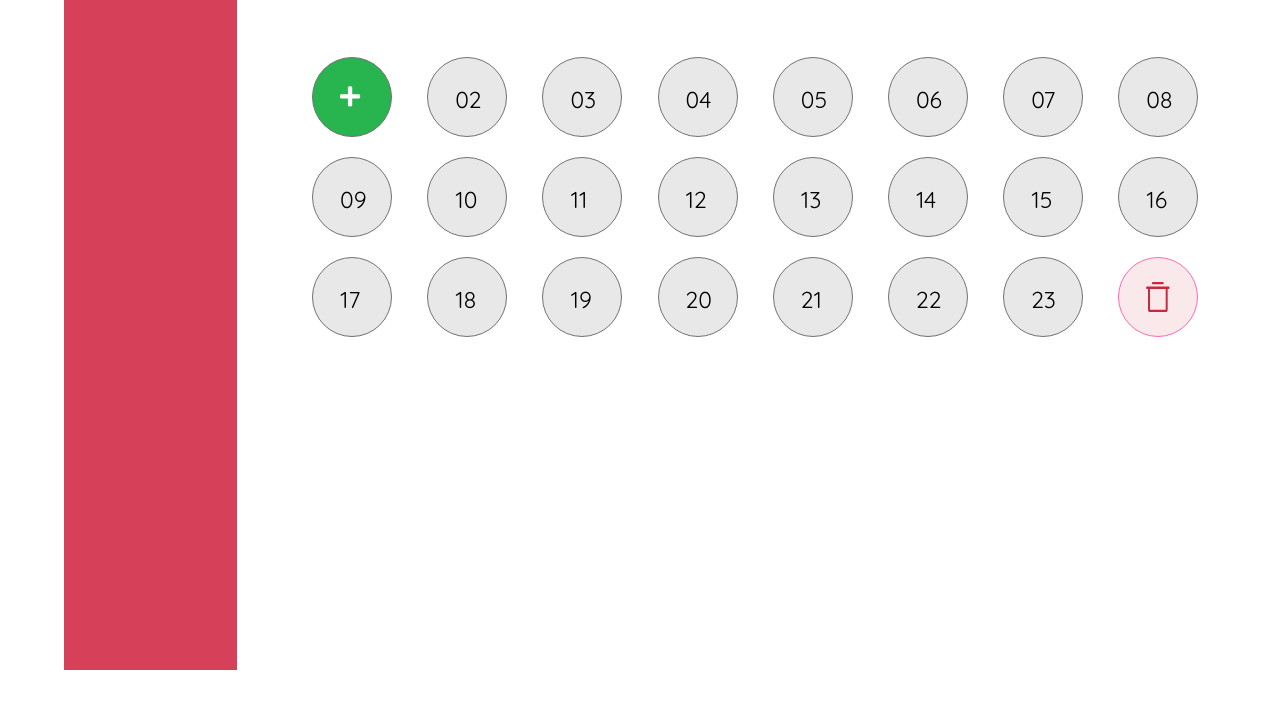
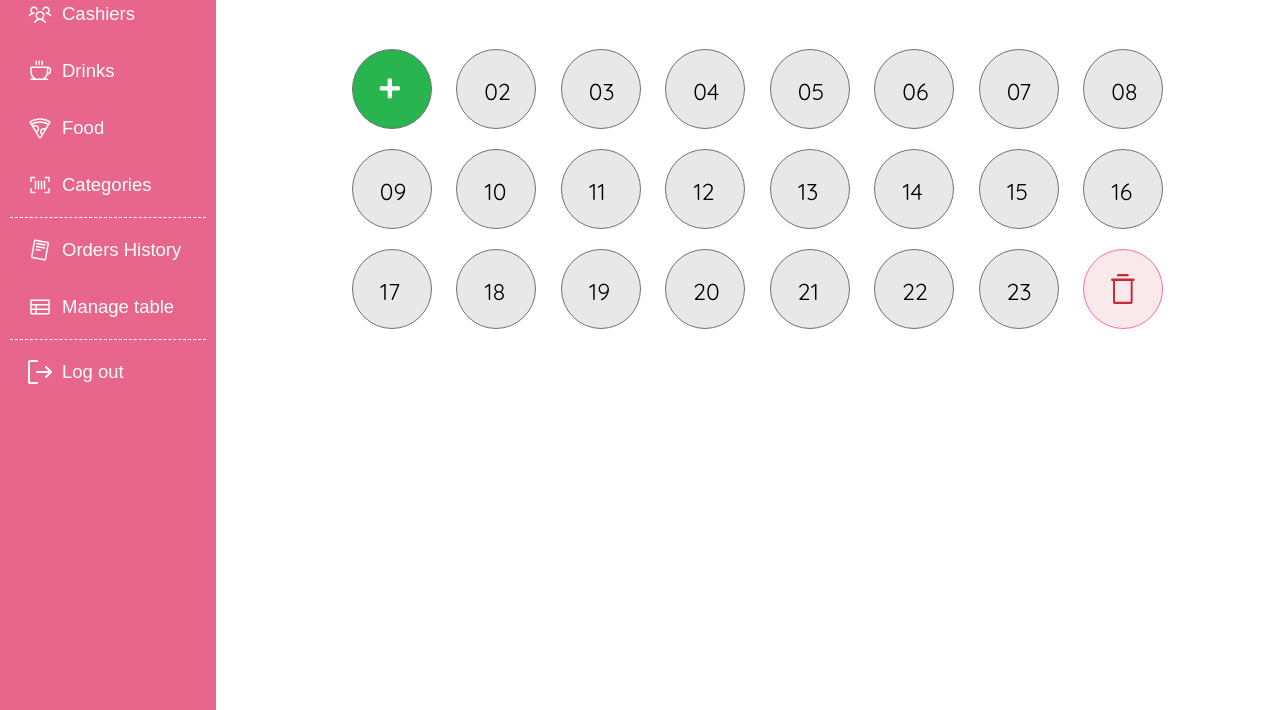
Before and after one commit to chhordaphea-27/GIC-Coffee-and-Bakery, a plain HTML site: page TableManagement-admin/Categories.html in a window 1280 px wide. Shown: the part 90-800 px from the top of the page. Drawn offline with Linux system fonts and the light colour scheme.

Commit message:
add side bar to manage table page

```diff
--- a/TableManagement-admin/Categories.css
+++ b/TableManagement-admin/Categories.css
@@ -4,35 +4,42 @@
     padding: 0px;
     font-family:  Quicksand;
 }
+
+.SIDEBAR {
+    width: auto;
+    height: 100vh;
+
+    position: fixed;
+    top: 0px;
+    left: 0px;
+    bottom: 0px;
+
+    /* margin-right: 5px; */
+
+}
+
+
 .container{
-    width: 90%;
+    width: calc(100% - 235px);
     height: 750px;
-    margin: 0 auto;
+    margin-left: auto;
     margin-top: 10px;
     display: flex;
     justify-content: space-between;
 }
-.content_left{
-    width: 15%;
-    height: 100%;
-    background-color: rgb(214, 64, 89);
-}
-.content_left ul li{
-    list-style-type: none;
-    padding: 20px;
-    color: white;
-    cursor: pointer;
-}
-ul li i{
+
+/* ul li i{
     color: none;
     background-color: none;
     padding: 9px;
-}
+} */
 .content_right{
     width: 80%;
     height: 99%;
     background-color: #fff;
     margin-top: 1%;
+
+    margin: auto;
 }
 h1{
     /* color: rgb(214, 64, 89); */
--- a/TableManagement-admin/Categories.html
+++ b/TableManagement-admin/Categories.html
@@ -12,10 +12,12 @@
     <link href="https://fonts.googleapis.com/css2?family=Quicksand:wght@300;400;500;600;700&display=swap" rel="stylesheet">
 </head>
 <body>
+    <div class="SIDEBAR">
+        <iframe src="/sidebar/index.html" frameborder="0" width="100%" height="100%"></iframe>
+    </div>
+
     <div class="container">
-        <div class="content_left">
 
-        </div>
         <div class="content_right">
             <h1>Manage Table</h1>
             <hr>
```
